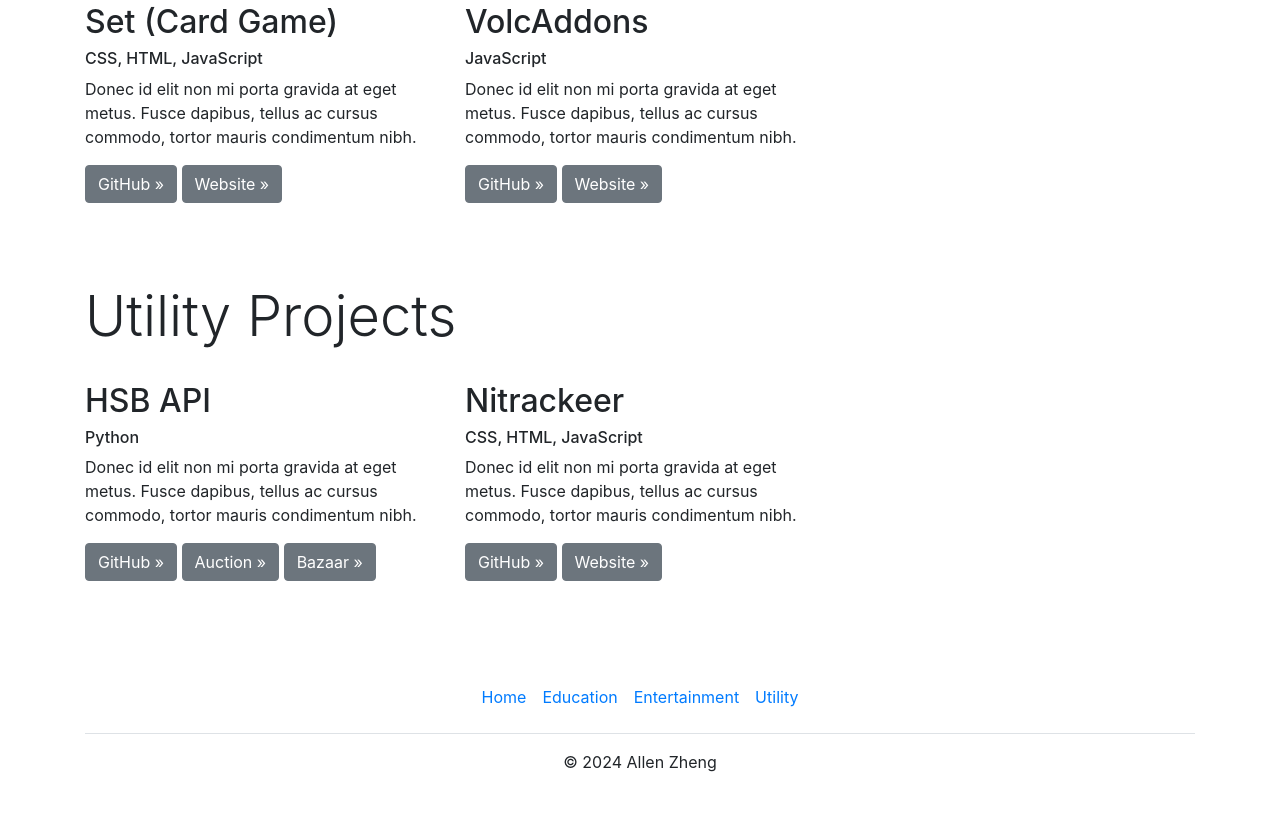
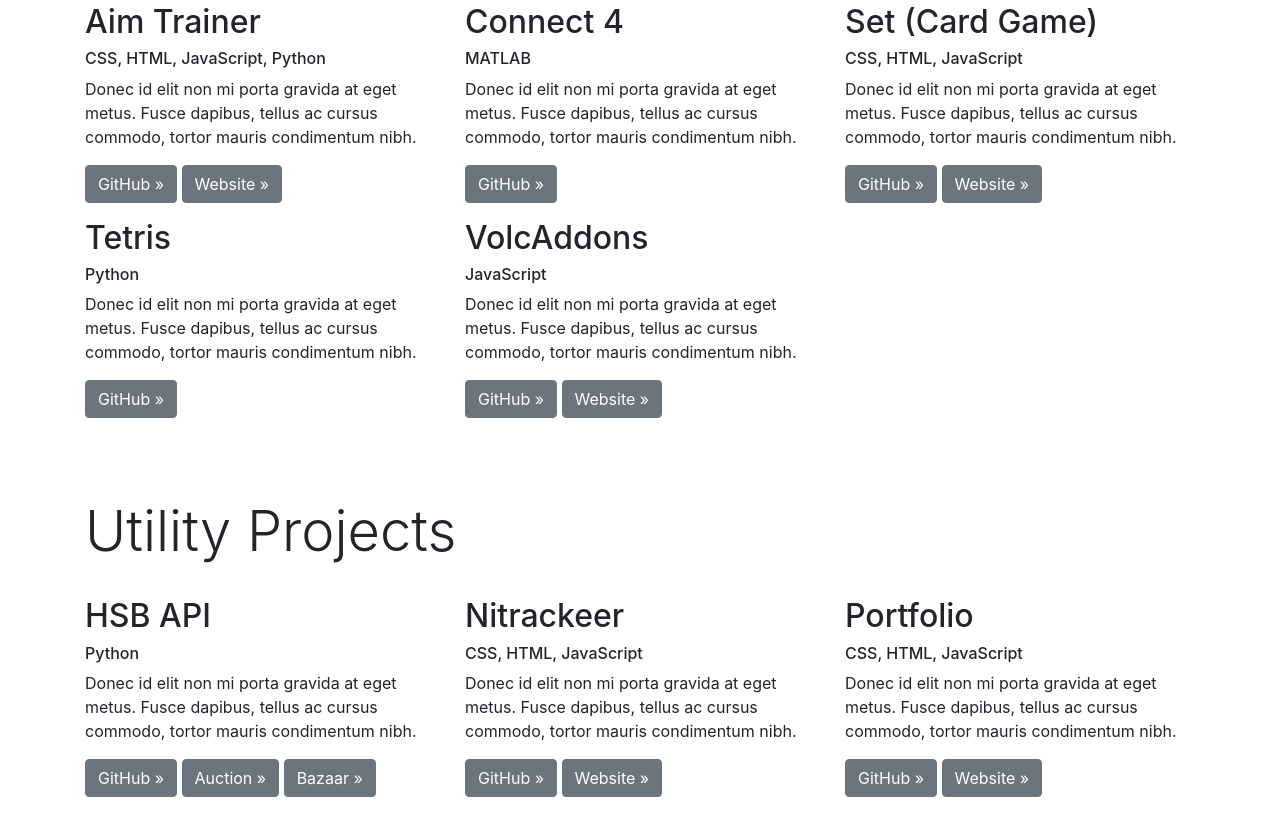
Before and after one commit to zhenga8533/projects, a plain HTML site: page index.html in a window 1280 px wide. Shown: the part 1201-2040 px from the top of the page. Drawn offline with nearby package versions, Linux system fonts and the light colour scheme.

Commit message:
added all projects to project page

```diff
--- a/index.html
+++ b/index.html
@@ -102,12 +102,37 @@
             <h1 class="display-4">Entertainment Projects</h1><br/>
             <div class="row">
                 <div class="col-md-4">
+                    <h2>Aim Trainer</h2>
+                    <h6>CSS, HTML, JavaScript, Python</h6>
+                    <p>Donec id elit non mi porta gravida at eget metus. Fusce dapibus, tellus ac cursus commodo, tortor mauris condimentum nibh.</p>
+                    <p>
+                        <a class="btn btn-secondary" href="https://github.com/zhenga8533/aim-trainer" target="_blank" role="button">GitHub »</a>
+                        <a class="btn btn-secondary" href="https://zhenga8533.github.io/aim-trainer/" target="_blank" role="button">Website »</a>
+                    </p>
+                </div>
+                <div class="col-md-4">
+                    <h2>Connect 4</h2>
+                    <h6>MATLAB</h6>
+                    <p>Donec id elit non mi porta gravida at eget metus. Fusce dapibus, tellus ac cursus commodo, tortor mauris condimentum nibh.</p>
+                    <p>
+                        <a class="btn btn-secondary" href="https://github.com/zhenga8533/connect-4" target="_blank" role="button">GitHub »</a>
+                    </p>
+                </div>
+                <div class="col-md-4">
                     <h2>Set (Card Game)</h2>
                     <h6>CSS, HTML, JavaScript</h6>
                     <p>Donec id elit non mi porta gravida at eget metus. Fusce dapibus, tellus ac cursus commodo, tortor mauris condimentum nibh.</p>
                     <p>
                         <a class="btn btn-secondary" href="https://github.com/zhenga8533/set" target="_blank" role="button">GitHub »</a>
                         <a class="btn btn-secondary" href="https://zhenga8533.github.io/set/" target="_blank" role="button">Website »</a>
+                    </p>
+                </div>
+                <div class="col-md-4">
+                    <h2>Tetris</h2>
+                    <h6>Python</h6>
+                    <p>Donec id elit non mi porta gravida at eget metus. Fusce dapibus, tellus ac cursus commodo, tortor mauris condimentum nibh.</p>
+                    <p>
+                        <a class="btn btn-secondary" href="https://github.com/zhenga8533/tetris" target="_blank" role="button">GitHub »</a>
                     </p>
                 </div>
                 <div class="col-md-4">
@@ -145,6 +170,15 @@
                         <a class="btn btn-secondary" href="https://nitrackeer.onrender.com" target="_blank" role="button">Website »</a>
                     </p>
                 </div>
+                <div class="col-md-4">
+                    <h2>Portfolio</h2>
+                    <h6>CSS, HTML, JavaScript</h6>
+                    <p>Donec id elit non mi porta gravida at eget metus. Fusce dapibus, tellus ac cursus commodo, tortor mauris condimentum nibh.</p>
+                    <p>
+                        <a class="btn btn-secondary" href="https://github.com/zhenga8533/portfolio" target="_blank" role="button">GitHub »</a>
+                        <a class="btn btn-secondary" href="https://zhenga8533.github.io/portfolio/" target="_blank" role="button">Website »</a>
+                    </p>
+                </div>
             </div>
         </div>
     </main>
```
